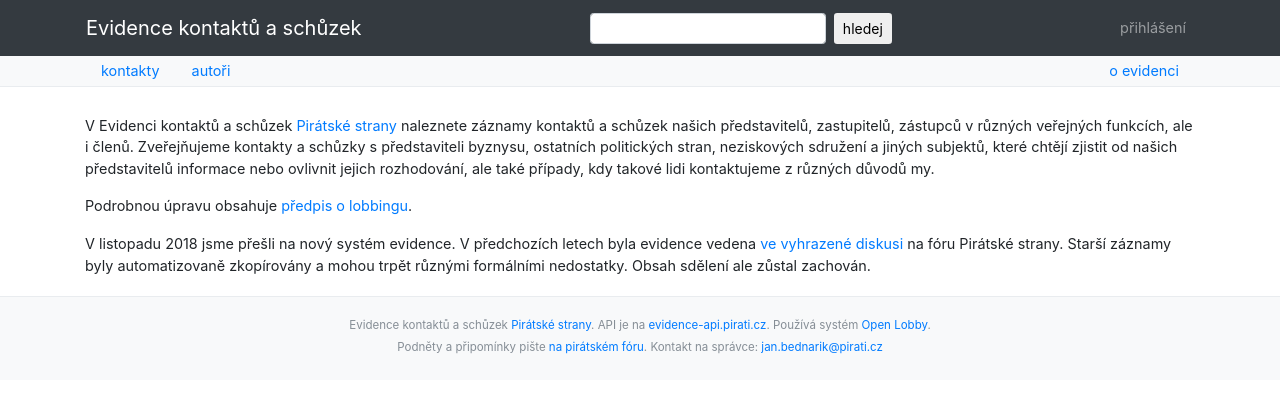
After one commit to openlobby/openlobby-app, a Django app: template olapp/core/templates/core/about.html in a window 1280 px wide. The commit adds this page. Shown: the top 393 px of the page. Run offline with Django 3.2, Linux system fonts and the light colour scheme; the template is opened without the code that fills it, so the values that code supplies are empty; some libraries are stand-ins or nearby versions.

Commit message:
Page about

```diff
--- /dev/null
+++ b/olapp/core/templates/core/about.html
@@ -0,0 +1,28 @@
+{% extends "core/skeleton.html" %}
+
+{% block content %}
+
+<div class="py-1">
+
+<p>
+V Evidenci kontaktů a schůzek <a href="https://pirati.cz">Pirátské strany</a>
+naleznete záznamy kontaktů a schůzek našich představitelů, zastupitelů, zástupců
+v různých veřejných funkcích, ale i členů. Zveřejňujeme kontakty a schůzky s představiteli
+byznysu, ostatních politických stran, neziskových sdružení a jiných subjektů,
+které chtějí zjistit od našich představitelů informace nebo ovlivnit jejich
+rozhodování, ale také případy, kdy takové lidi kontaktujeme z různých důvodů my.
+</p>
+<p>
+Podrobnou úpravu obsahuje <a href="https://wiki.pirati.cz/rules/prl">předpis o lobbingu</a>.
+</p>
+<p>
+V listopadu 2018 jsme přešli na nový systém evidence. V předchozích letech byla
+evidence vedena <a href="https://forum.pirati.cz/viewtopic.php?f=570&t=13315">ve
+vyhrazené diskusi</a> na fóru Pirátské strany. Starší záznamy byly automatizovaně
+zkopírovány a mohou trpět různými formálními nedostatky. Obsah sdělení ale zůstal
+zachován.
+</p>
+
+</div>
+
+{% endblock %}
--- a/olapp/core/templates/core/skeleton.html
+++ b/olapp/core/templates/core/skeleton.html
@@ -5,7 +5,6 @@
     <!-- Required meta tags -->
     <meta charset="utf-8">
     <meta name="viewport" content="width=device-width, initial-scale=1, shrink-to-fit=no">
-    <meta name="robots" content="noindex, nofollow">
 
     <!-- Bootstrap CSS -->
     <link rel="stylesheet" href="https://maxcdn.bootstrapcdn.com/bootstrap/4.0.0-beta.2/css/bootstrap.min.css" integrity="sha384-PsH8R72JQ3SOdhVi3uxftmaW6Vc51MKb0q5P2rRUpPvrszuE4W1povHYgTpBfshb" crossorigin="anonymous">
@@ -20,12 +19,6 @@
     </style>
   </head>
   <body style="font-size: 90%">
-
-    <div class="alert alert-info text-center my-0 py-1">
-      Evidence je v oficiálním ostrém provozu!
-      Podněty a připomínky pište <a href="https://forum.pirati.cz/viewtopic.php?p=586837#p586837">na fórum</a>.
-    </div>
-
     <nav class="navbar navbar-dark navbar-expand-lg bg-dark mb-0"> {# mb-4 až tu nebude alert #}
       <div class="container px-3">
         <a class="navbar-brand" href="/">Evidence kontaktů a schůzek</a>
@@ -62,9 +55,12 @@
           </li>
           {% if viewer %}
             <li class="nav-item">
-              <a class="nav-link py-1" href="{% url 'new-report' %}">přidat kontakt</a>
+              <a class="nav-link py-1 text-info" href="{% url 'new-report' %}">přidat kontakt</a>
             </li>
           {% endif %}
+          <li class="nav-item ml-auto">
+            <a class="nav-link py-1" href="{% url 'about' %}">o evidenci</a>
+          </li>
         </ul>
       </div>
     </div>
@@ -75,7 +71,7 @@
 
     <div class="container-fluid pt-3 pb-2 border border-left-0 border-right-0 border-bottom-0 bg-light">
       <p class="text-muted text-center"><small>
-        Evidence kontaktů a schůzek <a href="https://pirati.cz">České pirátské strany</a>. API je na <a href="https://evidence-api.pirati.cz/graphql">evidence-api.pirati.cz</a>. Používá systém <a href="https://github.com/openlobby">Open Lobby</a>.<br>
+        Evidence kontaktů a schůzek <a href="https://pirati.cz">Pirátské strany</a>. API je na <a href="https://evidence-api.pirati.cz/graphql">evidence-api.pirati.cz</a>. Používá systém <a href="https://github.com/openlobby">Open Lobby</a>.<br>
         Podněty a připomínky pište <a href="https://forum.pirati.cz/viewtopic.php?p=586837#p586837">na pirátském fóru</a>. Kontakt na správce: <a href="mailto:jan.bednarik@pirati.cz">jan.bednarik@pirati.cz</a>
       </small></p>
     </div>
--- a/olapp/urls.py
+++ b/olapp/urls.py
@@ -1,5 +1,6 @@
 from django.conf.urls import url
 from olapp.core.views import (
+    AboutView,
     AccountView,
     AuthorView,
     AuthorsView,
@@ -24,6 +25,7 @@ urlpatterns = [
     ),
     url(r"^login-redirect/$", LoginRedirectView.as_view(), name="login-redirect"),
     url(r"^logout/$", LogoutView.as_view(), name="logout"),
+    url(r"^about/$", AboutView.as_view(), name="about"),
     url(r"^account/$", AccountView.as_view(), name="account"),
     url(r"^new-report/$", NewReportView.as_view(), name="new-report"),
     url(r"^report/(?P<id>[0-9A-Za-z-_]+)/$", ReportView.as_view(), name="report"),
```
Also changed, not shown: olapp/core/views.py (+10 -0 lines).
